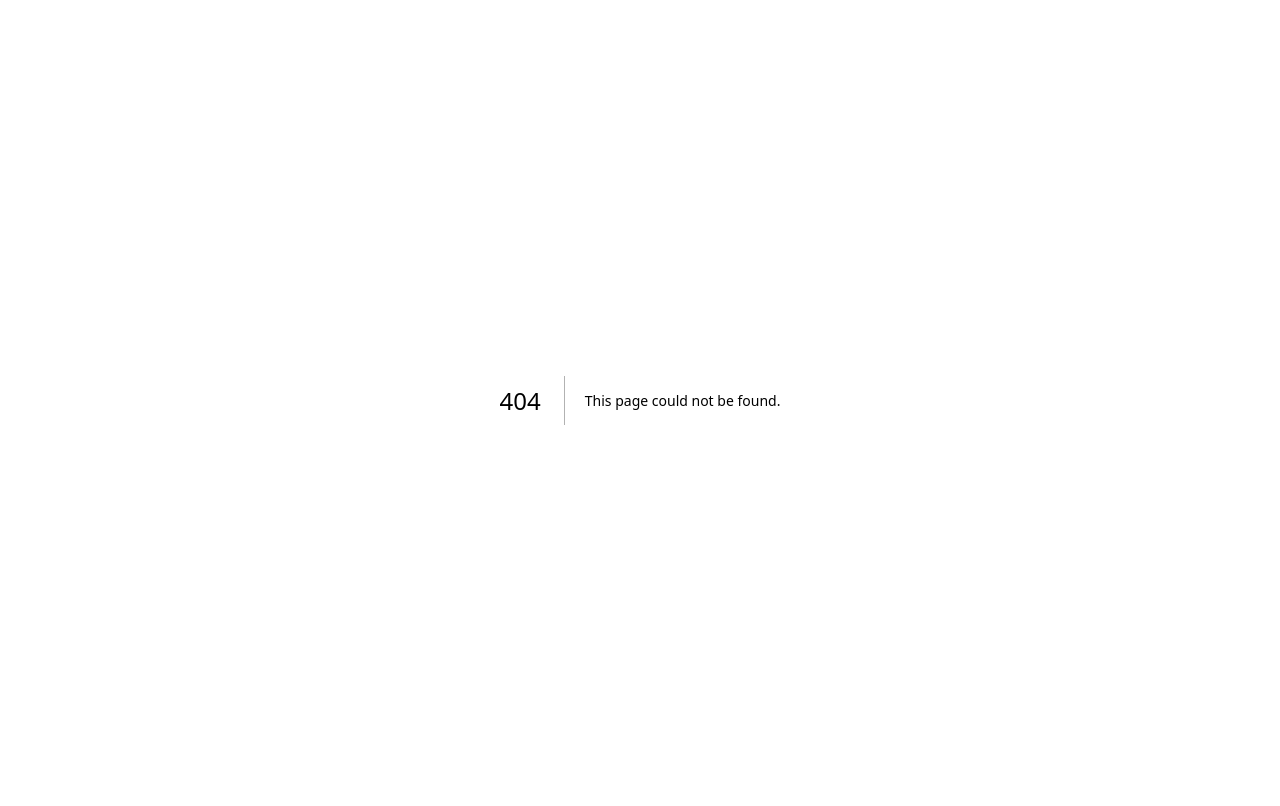
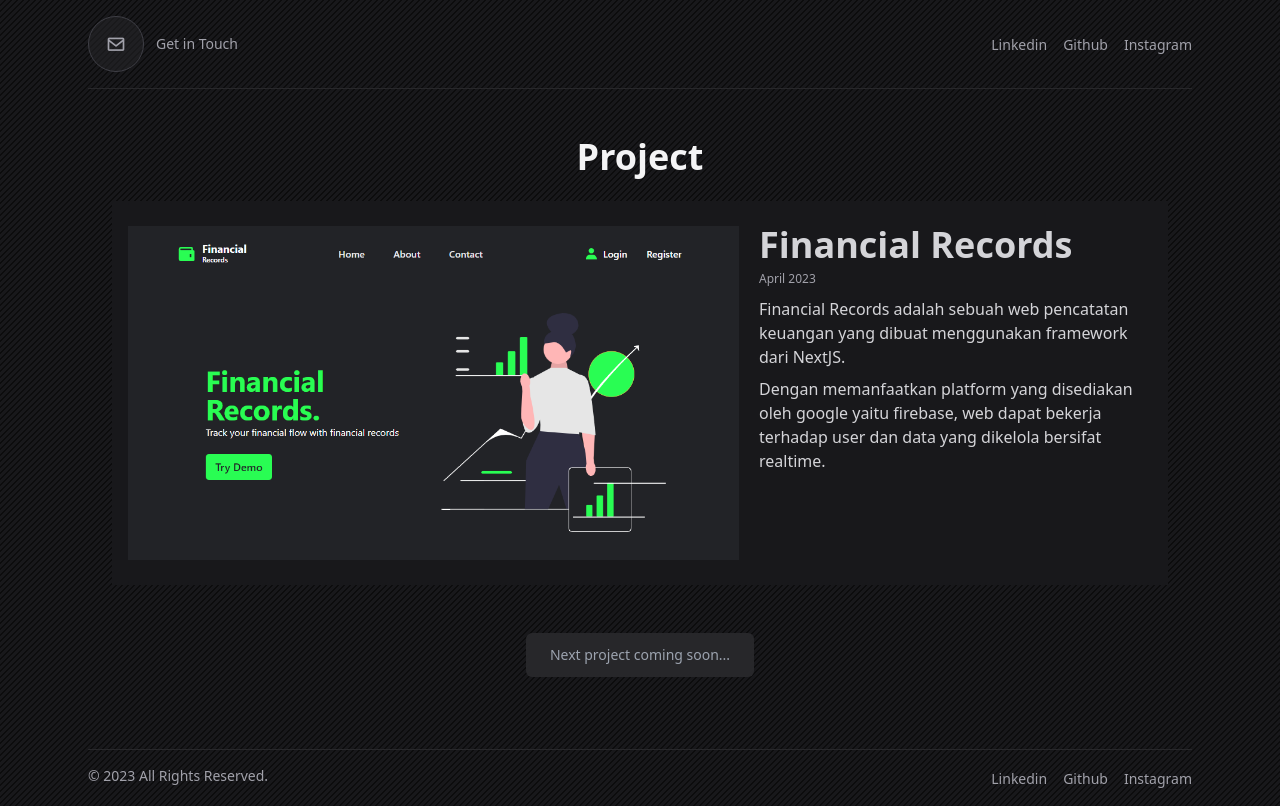
Before and after one commit to ganimalqudhaifi/personal-web, a Next.js app: page /project in a window 1280 px wide. Before the commit this address had no page. Built offline with nearby package versions, Linux system fonts and the light colour scheme.

Commit message:
feat(project_page): add project page

```diff
--- /dev/null
+++ b/components/index.jsx
@@ -0,0 +1 @@
+export * from "./organisms";
--- /dev/null
+++ b/components/organisms/WebLayout/index.jsx
@@ -0,0 +1,99 @@
+import Head from "next/head";
+import Link from "next/link";
+
+export default function Index({ children }) {
+  return (
+    <>
+      <Head>
+        <title>Personal Web - Ganim Alqudhaifi</title>
+      </Head>
+
+      <div className="w-full min-h-full bg-zinc-900 bg-[url('/svg/diagonal-lines.svg')]">
+        <div className="max-w-6xl px-6 mx-auto space-y-12 text-gray-50">
+          <nav className="grid grid-cols-2 py-4 border-b-[0.5px] border-zinc-800">
+            <div className="flex items-center space-x-3">
+              <div className="flex justify-center items-center w-14 h-14 bg-zinc-800 bg-opacity-50 border-[1px] border-zinc-700 p-2 rounded-full">
+                <i className="bx bx-envelope text-xl text-zinc-400"></i>
+              </div>
+              <Link
+                href={"mailto:ganimalqudhaifi@gmail.com"}
+                className="text-sm text-zinc-400 hover:text-zinc-200"
+              >
+                Get in Touch
+              </Link>
+            </div>
+            <ul className="flex gap-4 justify-end items-center">
+              <li>
+                <Link
+                  href={
+                    "https://www.linkedin.com/in/andi-muhammad-ganim-alqudhaifi-9669b0214/"
+                  }
+                  terget="_blank"
+                  className="text-sm text-zinc-400 hover:text-zinc-200"
+                >
+                  Linkedin
+                </Link>
+              </li>
+              <li>
+                <Link
+                  href={"https://github.com/ganimalqudhaifi"}
+                  terget="_blank"
+                  className="text-sm text-zinc-400 hover:text-zinc-200"
+                >
+                  Github
+                </Link>
+              </li>
+              <li>
+                <Link
+                  href={"https://www.instagram.com/ganimalqudhaifi/"}
+                  terget="_blank"
+                  className="text-sm text-zinc-400 hover:text-zinc-200"
+                >
+                  Instagram
+                </Link>
+              </li>
+            </ul>
+          </nav>
+
+          {children}
+
+          <footer className="grid grid-cols-2 py-4 border-t-[0.5px] border-zinc-800">
+            <p className="text-sm text-zinc-400">© 2023 All Rights Reserved.</p>
+            <ul className="flex gap-4 justify-end items-center">
+              <li>
+                <Link
+                  href={
+                    "https://www.linkedin.com/in/andi-muhammad-ganim-alqudhaifi-9669b0214/"
+                  }
+                  terget="_blank"
+                  className="text-sm text-zinc-400 hover:text-zinc-200"
+                >
+                  Linkedin
+                </Link>
+              </li>
+              <li>
+                <Link
+                  href={"https://github.com/ganimalqudhaifi"}
+                  terget="_blank"
+                  className="text-sm text-zinc-400 hover:text-zinc-200"
+                >
+                  Github
+                </Link>
+              </li>
+              <li>
+                <Link
+                  href={"https://www.instagram.com/ganimalqudhaifi/"}
+                  terget="_blank"
+                  className="text-sm text-zinc-400 hover:text-zinc-200"
+                >
+                  Instagram
+                </Link>
+              </li>
+            </ul>
+            <div></div>
+          </footer>
+        </div>
+      </div>
+    </>
+  );
+}
--- /dev/null
+++ b/components/organisms/index.jsx
@@ -0,0 +1,3 @@
+import WebLayout from "./WebLayout";
+
+export { WebLayout };
--- a/pages/index.js
+++ b/pages/index.js
@@ -1,60 +1,51 @@
-import Head from "next/head";
-import Image from "next/image";
-import Link from "next/link";
+import Image from 'next/image'
+import { WebLayout } from '../components'
 
 export default function Index() {
 	return (
 		<>
-			<Head>
-				<title>Personal Web - Ganim Alqudhaifi</title>
-			</Head>
+			<WebLayout >
+				<div>
+					<div className="m-6 space-y-5">
+						<h4 className="text-4xl font-semibold text-center">
+							Andi Muhammad Ganim Alqudhaifi
+						</h4>
 
-			<div className="w-full min-h-full bg-zinc-900 bg-[url('/svg/diagonal-lines.svg')]">
-				<div className="max-w-6xl px-6 mx-auto space-y-12 text-gray-50">
-
-					<nav className="grid grid-cols-2 py-4 border-b-[0.5px] border-zinc-800">
-						<div className="flex items-center space-x-3">
-							<div className="flex justify-center items-center w-14 h-14 bg-zinc-800 bg-opacity-50 border-[1px] border-zinc-700 p-2 rounded-full">
-								<i className='bx bx-envelope text-xl text-zinc-400'></i>
-							</div>
-							<Link href={'mailto:ganimalqudhaifi@gmail.com'} className="text-sm text-zinc-400 hover:text-zinc-200">Get in Touch</Link>
-						</div>
-						<ul className="flex gap-4 justify-end items-center">
-							<li><Link href={'https://www.linkedin.com/in/andi-muhammad-ganim-alqudhaifi-9669b0214/'} terget="_blank" className="text-sm text-zinc-400 hover:text-zinc-200">Linkedin</Link></li>
-							<li><Link href={'https://github.com/ganimalqudhaifi'} terget="_blank" className="text-sm text-zinc-400 hover:text-zinc-200">Github</Link></li>
-							<li><Link href={'https://www.instagram.com/ganimalqudhaifi/'} terget="_blank" className="text-sm text-zinc-400 hover:text-zinc-200">Instagram</Link></li>
-						</ul>
-					</nav>
-
-					<div >
-						<div className="m-6 space-y-5">
-							<h4 className="text-4xl font-semibold text-center">About Me</h4>
-							<div className="w-full flex items-center justify-center">
-								<div className="w-36 h-36 flex justify-center rounded-full overflow-hidden bg-gray-500 border-gray-700">
-									<Image width={200} height={200} src="/profile5.jpeg" alt="" />
-								</div>
-							</div>
-							<div className="space-y-5">
-								<p className="text-gray-400">Hi! Saya adalah seorang mahasiswa semester akhir jurusan Manajemen Ekonomi. Sebagai seorang mahasiswa dengan tuntutan untuk belajar, saya juga mengembangkan keterampilan saya dalam bidang pemrograman. </p>
-								<p className="text-gray-400">Saya telah masuk ke dalam dunia pemrograman sejak awal tahun 2021 yang pada saat itu pemrograman merupakan sebuah tantangan yang menarik minat saya. Dalam proses belajar, saya mendapat pelatihan dari beberapa sumber seperti Website, Youtube, dan Online Course. Saya juga ikut dalam sebuah komunitas dan menghadiri event event yang relevant terkait dengan Pemrograman.</p>
-								<p className="text-gray-400">Dalam bidang pemrograman, saya fokus pada pengembangan web, lebih tepatnya sebagai front-end developer. Saya dapat mengerjakan pembuatan web baik yang bersifat statis maupun yang bersifat dinamis. Dalam pengerjaan web, bahasa yang paling sering saya gunakan adalah bahasa pemrograman javascript. Ada pula beberapa framework pendukung yang biasa saya gunakan seperti TailwindCSS dan React(CRA, GatsbyJS, NextJS).</p>
+						<div className="w-full flex items-center justify-center">
+							<div className="w-36 h-36 flex justify-center rounded-full overflow-hidden bg-gray-500 border-gray-700">
+								<Image width={200} height={200} src="/profile5.jpeg" alt="" />
 							</div>
 						</div>
+
+						<div className="space-y-5">
+							<p className="text-gray-400">
+								Hi! Saya adalah seorang mahasiswa semester akhir jurusan
+								Manajemen Ekonomi. Sebagai seorang mahasiswa dengan tuntutan
+								untuk belajar, saya juga mengembangkan keterampilan saya dalam
+								bidang pemrograman.{" "}
+							</p>
+							<p className="text-gray-400">
+								Saya telah masuk ke dalam dunia pemrograman sejak awal tahun
+								2021 yang pada saat itu pemrograman merupakan sebuah tantangan
+								yang menarik minat saya. Dalam proses belajar, saya mendapat
+								pelatihan dari beberapa sumber seperti Website, Youtube, dan
+								Online Course. Saya juga ikut dalam sebuah komunitas dan
+								menghadiri event event yang relevant terkait dengan
+								Pemrograman.
+							</p>
+							<p className="text-gray-400">
+								Dalam bidang pemrograman, saya fokus pada pengembangan web,
+								lebih tepatnya sebagai front-end developer. Saya dapat
+								mengerjakan pembuatan website yang bersifat statis maupun yang
+								bersifat dinamis. Dalam pengerjaan web, bahasa yang paling
+								sering saya gunakan adalah bahasa pemrograman javascript. Ada
+								pula beberapa framework pendukung yang biasa saya gunakan
+								seperti TailwindCSS dan React(CRA, GatsbyJS, NextJS).
+							</p>
+						</div>
 					</div>
-
-					<footer className="grid grid-cols-2 py-4 border-t-[0.5px] border-zinc-800">
-						<p className="text-sm text-zinc-400">© 2023 All Rights Reserved.</p>
-						<ul className="flex gap-4 justify-end items-center">
-							<li><Link href={'https://www.linkedin.com/in/andi-muhammad-ganim-alqudhaifi-9669b0214/'} terget="_blank" className="text-sm text-zinc-400 hover:text-zinc-200">Linkedin</Link></li>
-							<li><Link href={'https://github.com/ganimalqudhaifi'} terget="_blank" className="text-sm text-zinc-400 hover:text-zinc-200">Github</Link></li>
-							<li><Link href={'https://www.instagram.com/ganimalqudhaifi/'} terget="_blank" className="text-sm text-zinc-400 hover:text-zinc-200">Instagram</Link></li>
-						</ul>
-						<div>
-
-						</div>
-					</footer>
 				</div>
-			</div>
+			</WebLayout>
 		</>
 	)
 }
--- /dev/null
+++ b/pages/project/index.jsx
@@ -0,0 +1,60 @@
+import Link from "next/link";
+import { WebLayout } from "../../components";
+import Image from "next/image";
+
+export default function Index() {
+  return (
+    <>
+      <WebLayout>
+        <div>
+          <h4 className="text-4xl text-zinc-100 font-semibold text-center">
+            Project
+          </h4>
+
+          <section className="text-zinc-200">
+            <div className="container max-w-6xl p-6 mx-auto space-y-6 sm:space-y-12">
+              <Link
+                rel="noopener noreferrer"
+                href="https://financial-records.ganimalqudhaifi.my.id"
+                target="_blank"
+                className="block max-w-sm gap-3 mx-auto sm:max-w-full group hover:no-underline focus:no-underline lg:grid lg:grid-cols-12 bg-zinc-900"
+              >
+                <Image
+                  src="/project-financial-records.png"
+                  width={1022}
+                  height={560}
+                  alt=""
+                  className="object-contain ml-4 w-full h-64 rounded sm:h-96 lg:col-span-7 bg-zinc-900"
+                />
+                <div className="p-6 space-y-2 lg:col-span-5 text-zinc-300">
+                  <h3 className="text-2xl font-semibold sm:text-4xl group-hover:underline group-focus:underline">
+                    Financial Records
+                  </h3>
+                  <span className="text-xs text-zinc-400">April 2023</span>
+                  <p>
+                    Financial Records adalah sebuah web pencatatan keuangan yang
+                    dibuat menggunakan framework dari NextJS.
+                  </p>
+                  <p>
+                    Dengan memanfaatkan platform yang disediakan oleh google
+                    yaitu firebase, web dapat bekerja terhadap user dan data
+                    yang dikelola bersifat realtime.{" "}
+                  </p>
+                </div>
+              </Link>
+
+              <div className="flex justify-center">
+                <button
+                  type="button"
+                  className="px-6 py-3 text-sm rounded-md hover:underline bg-zinc-800 text-gray-400"
+                >
+                  Next project coming soon...
+                </button>
+              </div>
+            </div>
+          </section>
+        </div>
+      </WebLayout>
+    </>
+  );
+}
```
Also changed, not shown: public/project-financial-records.png (added).
